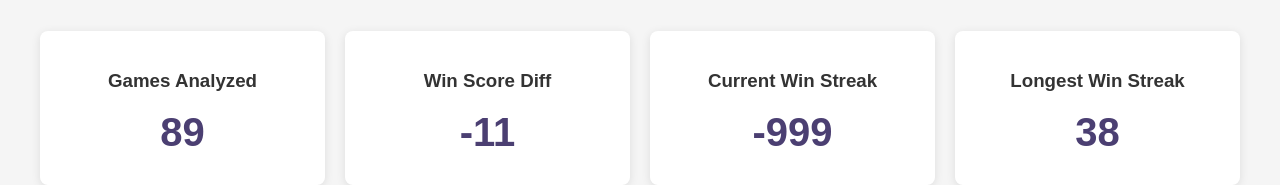
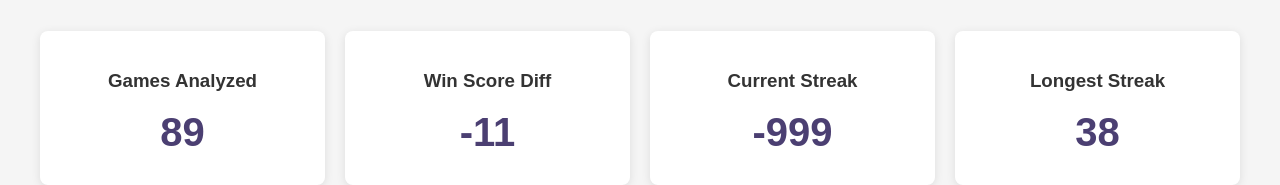
Before and after one commit to philc622/quordle-scores, a plain HTML site: page quordle_dashboard.html in a window 1280 px wide. Shown: the part 136-321 px from the top of the page. Drawn offline with nearby package versions, Linux system fonts and the light colour scheme.

Commit message:
terminology change

```diff
--- a/quordle_dashboard.html
+++ b/quordle_dashboard.html
@@ -399,10 +399,10 @@
             document.getElementById('stat-label2').textContent = 'Win Score Diff'
             document.getElementById('stat2').textContent = sevenOrLess - (totalGames - sevenOrLess);
 
-            document.getElementById('stat-label3').textContent = 'Current Win Streak'
+            document.getElementById('stat-label3').textContent = 'Current Streak'
             document.getElementById('stat3').textContent = -999;
 
-            document.getElementById('stat-label4').textContent = 'Longest Win Streak'
+            document.getElementById('stat-label4').textContent = 'Longest Streak'
             document.getElementById('stat4').textContent = longestSequenceBetweenFails(allData);
         }
 
```
